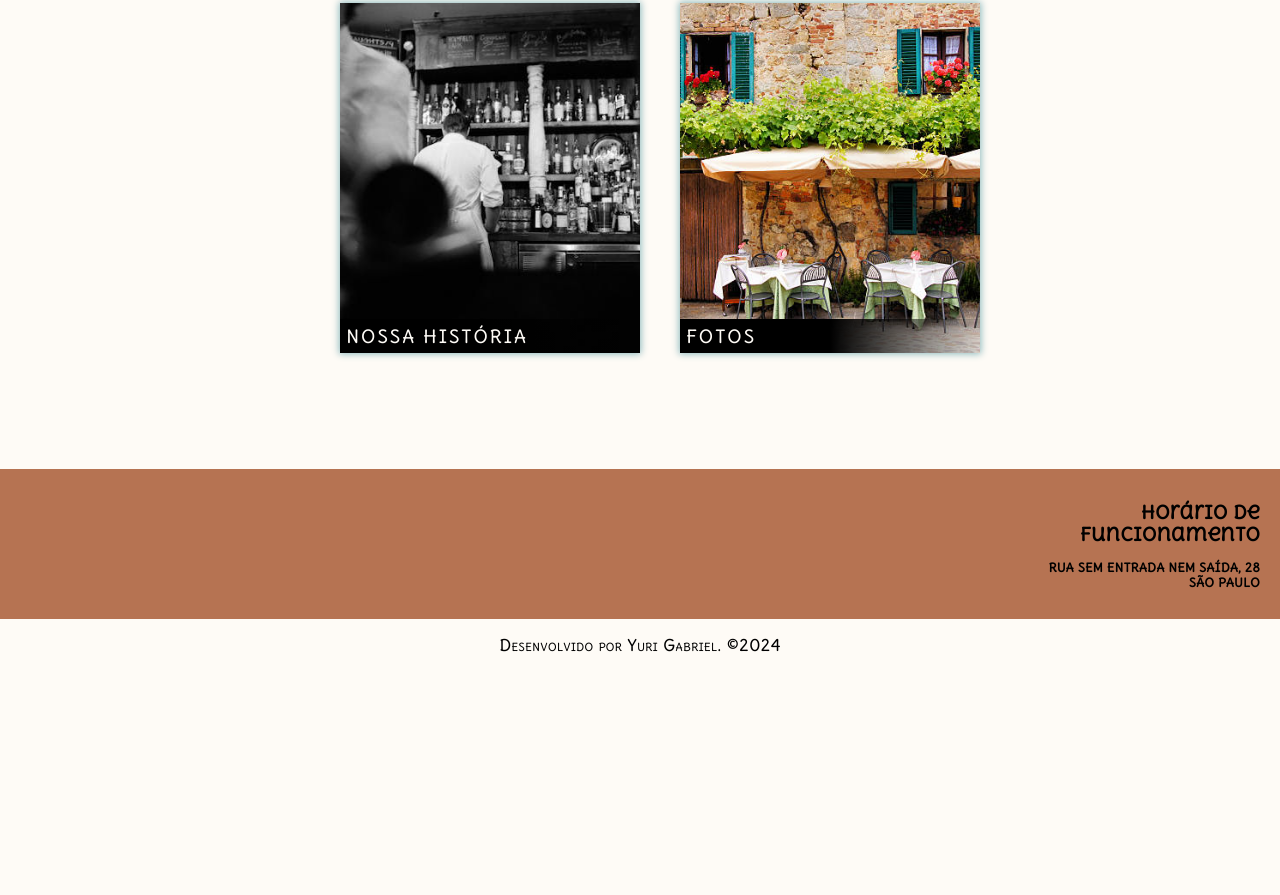
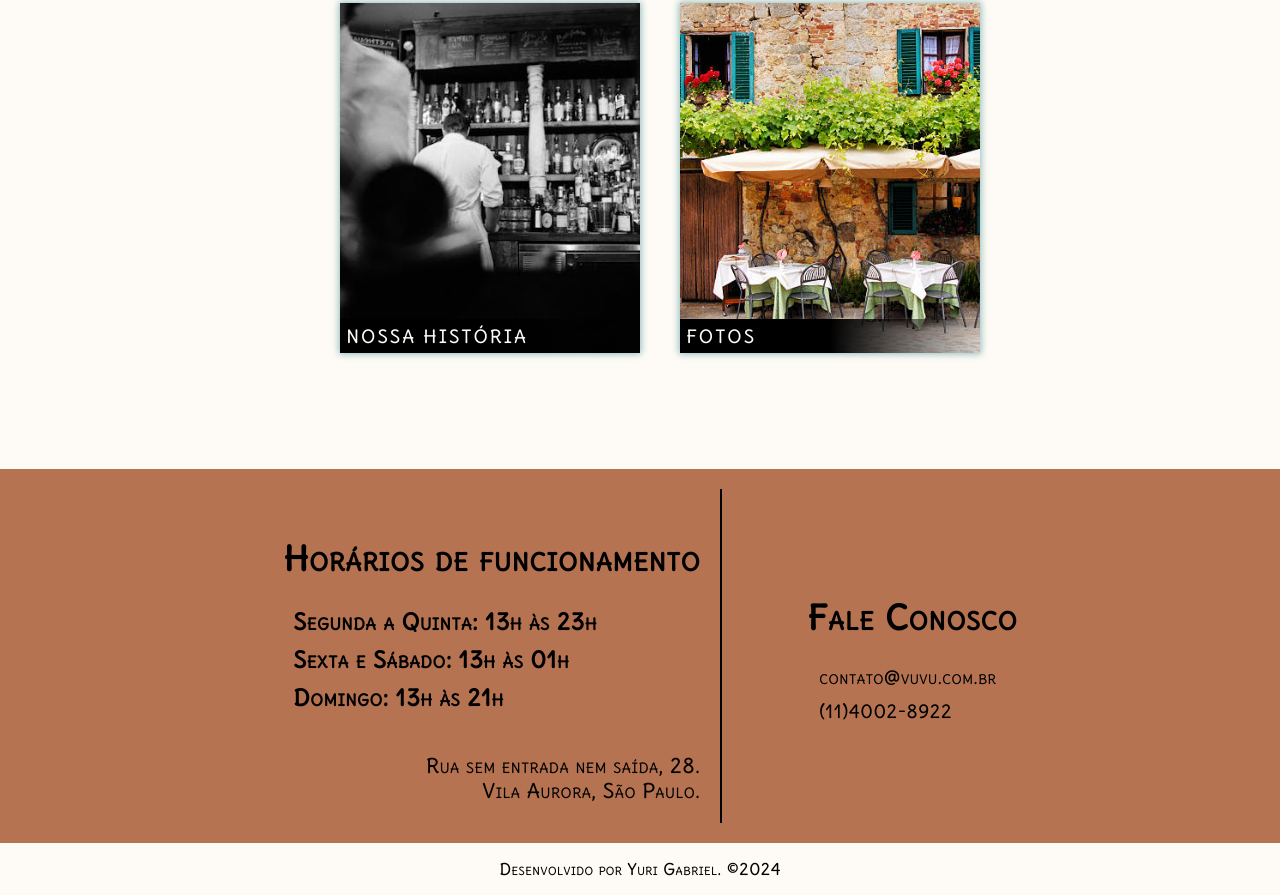
Before and after one commit to yurigabriel09/projeto-restaurante, a plain HTML site: page index.html in a window 1280 px wide. Shown: the part 1047-1942 px from the top of the page. Before the commit the page ends 1718 px from the top, so only its background shows below. Drawn offline with Linux system fonts and the light colour scheme.

Commit message:
footer
adicionei mais informações ao footer

```diff
--- a/index.html
+++ b/index.html
@@ -23,6 +23,7 @@
                 <li><a href="#">Eventos</a></li>
                 <li><a href="#">Nossa história</a></li>
                 <li><a href="#">Fotos</a></li>
+                <li><a href="#contato">Contato</a></li>
             </ul>
         </nav>
     </header>
@@ -60,14 +61,28 @@
 
     </main>
 
-    <footer>
+    <footer id="contato">
         <article class="funcionamento">
-            <h2>Horário de funcionamento</h2>
-            <p>RUA SEM ENTRADA NEM SAÍDA, 28 SÃO PAULO</p>
+            <h2>Horários de funcionamento</h2>
+            <ul class="dias-semana">
+                <li>Segunda a Quinta: 13h às 23h</li>
+                <li>Sexta e Sábado: 13h às 01h</li>
+                <li>Domingo: 13h às 21h</li>
+            </ul>
+            <p>Rua sem entrada nem saída, 28.</p>
+            <p>Vila Aurora, São Paulo.</p>
+        </article>
+
+        <article class="fale-conosco">
+            <h2>Fale Conosco</h2>
+            <ul class="formas-contato">
+                <li>contato@vuvu.com.br</li>
+                <li>(11)4002-8922</li>
+            </ul>
         </article>
     </footer>
 
-    <div class="last"><p>Desenvolvido por Yuri Gabriel. &copy;2024</p></div>
+    <div class="autor"><p>Desenvolvido por Yuri Gabriel. &copy;2024</p></div>
 
 </body>
 </html>
--- a/style.css
+++ b/style.css
@@ -5,6 +5,10 @@
     src: url('fonts/Delius_Unicase/DeliusUnicase-Regular.ttf') format('truetype');
     font-weight: normal;
     font-style: normal;
+}
+
+html {
+    scroll-behavior: smooth;
 }
 
 :root {
@@ -165,26 +169,59 @@ section p {
 
 /* RODAPÉ */
 
-footer {
+#contato {
     background-color: var(--corconteudo);
     min-width: 300px;
     max-width: 100%;
-    height: 150px;
     margin-top: 100px;
+    padding: 20px;
     display: flex;
     align-items: center;
-    justify-content: end;
+    justify-content: center;
+    font-variant: small-caps;
+    font-size: 1.4em;
 }
 
 footer .funcionamento {
-    width: 220px;
+    border-right: 2px solid black;
     font-weight: bold;
-    font-size: 12px;
-    text-align: right;
     margin-right: 20px;
+    padding: 20px;
 }
 
-.last p {
+.funcionamento p {
+    font-size: 20px;
+    font-weight: normal;
+    font-variant: small-caps;
+    text-align: right;
+    margin: 0;
+}
+
+.dias-semana {
+    list-style: none;
+    padding-left: 0;
+    padding-bottom: 10px;
+}
+
+.dias-semana li {
+    margin: 10px;
+}
+
+.fale-conosco {
+    margin-left: 65px;
+}
+
+.formas-contato {
+    list-style: none;
+    padding-left: 0;
+}
+
+.formas-contato li {
+    font-size: 18px;
+    margin: 12px;
+}
+
+.autor p {
     text-align: center;
     font-variant: small-caps;
 }
```
